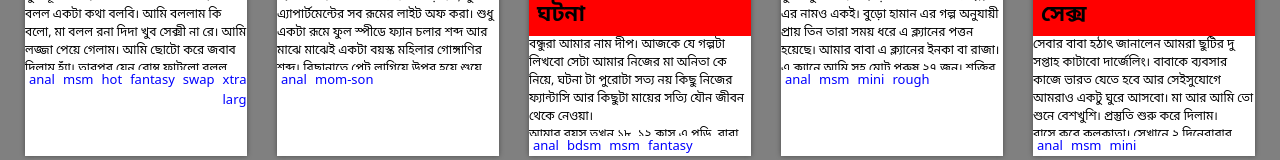
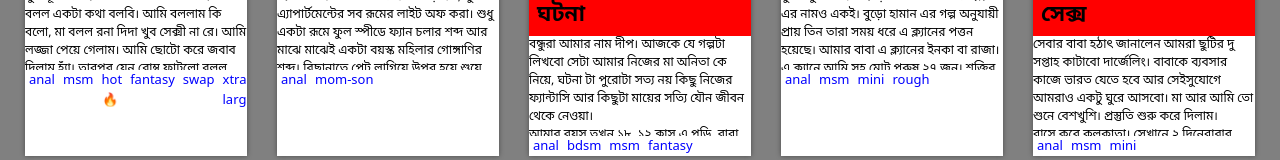
Before and after one commit to laboo25/cti, a React (Vite) app: page / in a window 1280 px wide. Shown: the part 139-299 px from the top of the page. Built offline with nearby package versions, Linux system fonts and the light colour scheme.

Commit message:
Update CtiTxt.jsx

```diff
--- a/src/Components/Text/CtiTxt.jsx
+++ b/src/Components/Text/CtiTxt.jsx
@@ -5,7 +5,7 @@ export const CtiTxt = [
         name: 'কাম কী জিনিস',
         title: 'what is cum',
         cover: 'https://cdni.pornpics.com/1280/7/165/67166751/67166751_068_ce84.jpg',
-        catagory: ['anal', 'msm', 'hot', 'fantasy', 'swap', 'xtra large'],
+        catagory: ['anal', 'msm', 'hot🔥', 'fantasy', 'swap', 'xtra large'],
         ncol: 'red',
         description: (
             <>
```
